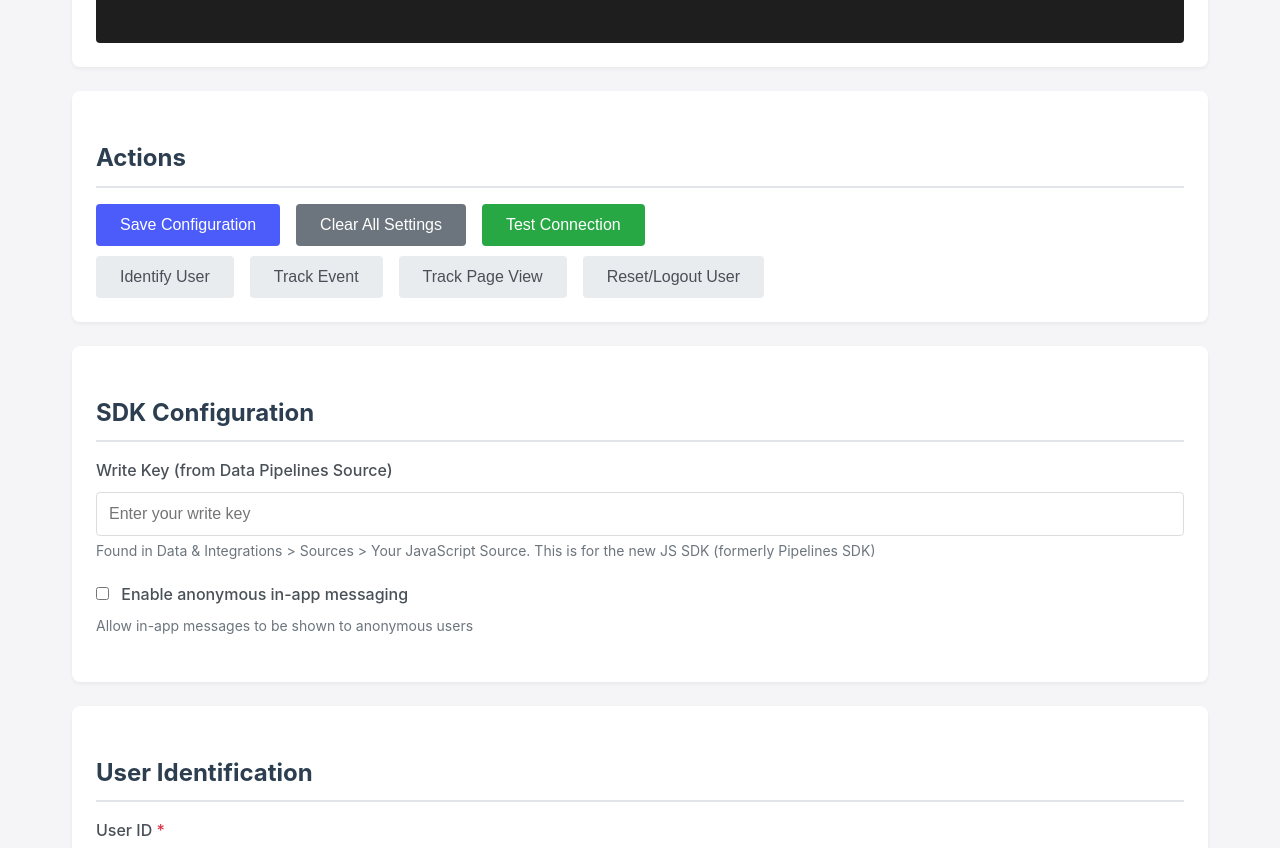
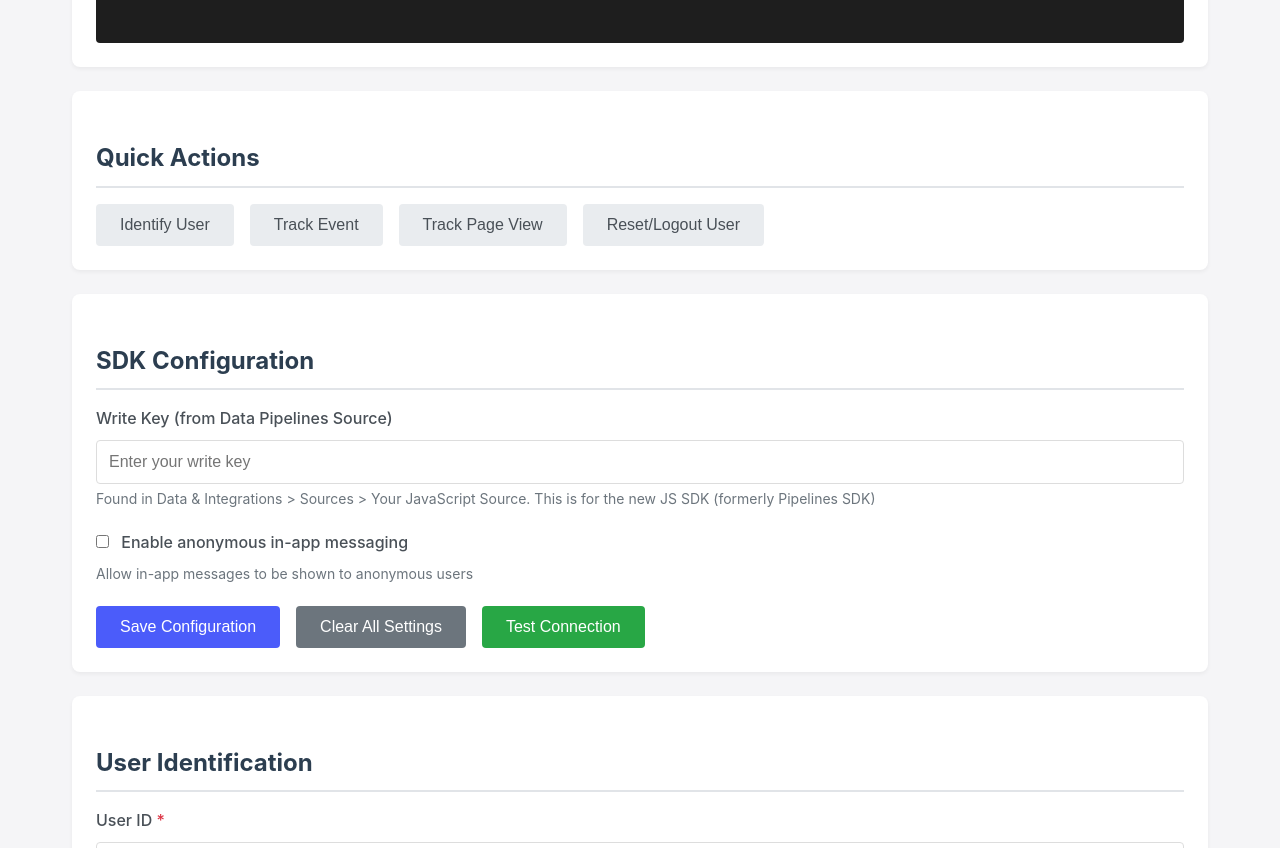
Before and after one commit to aaronarich/v2-cio-toolbox, a plain HTML site: page index.html in a window 1280 px wide. Shown: the part 500-1348 px from the top of the page. Drawn offline with Linux system fonts and the light colour scheme.

Commit message:
Improve UX by moving SDK configuration buttons into SDK Configuration section

```diff
--- a/index.html
+++ b/index.html
@@ -31,13 +31,8 @@
         </div>
 
         <div class="config-section">
-            <h2>Actions</h2>
+            <h2>Quick Actions</h2>
             <div class="button-group">
-                <button id="saveConfig" class="btn btn-primary">Save Configuration</button>
-                <button id="clearConfig" class="btn btn-secondary">Clear All Settings</button>
-                <button id="testConnection" class="btn btn-success">Test Connection</button>
-            </div>
-            <div class="button-group" style="margin-top: 10px;">
                 <button id="identifyUser" class="btn">Identify User</button>
                 <button id="trackEvent" class="btn">Track Event</button>
                 <button id="trackPageView" class="btn">Track Page View</button>
@@ -60,6 +55,11 @@
                     Enable anonymous in-app messaging
                 </label>
                 <small>Allow in-app messages to be shown to anonymous users</small>
+            </div>
+            <div class="button-group">
+                <button id="saveConfig" class="btn btn-primary">Save Configuration</button>
+                <button id="clearConfig" class="btn btn-secondary">Clear All Settings</button>
+                <button id="testConnection" class="btn btn-success">Test Connection</button>
             </div>
         </div>
 
```
